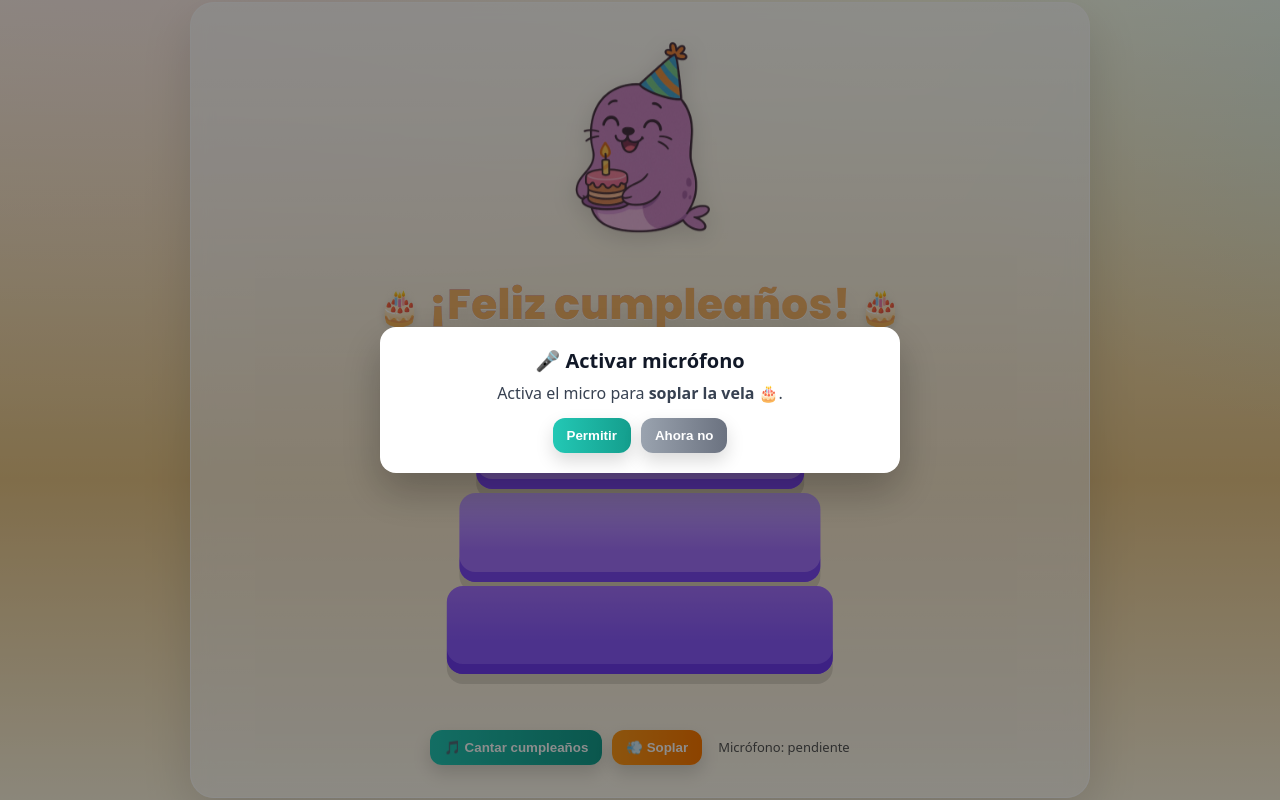
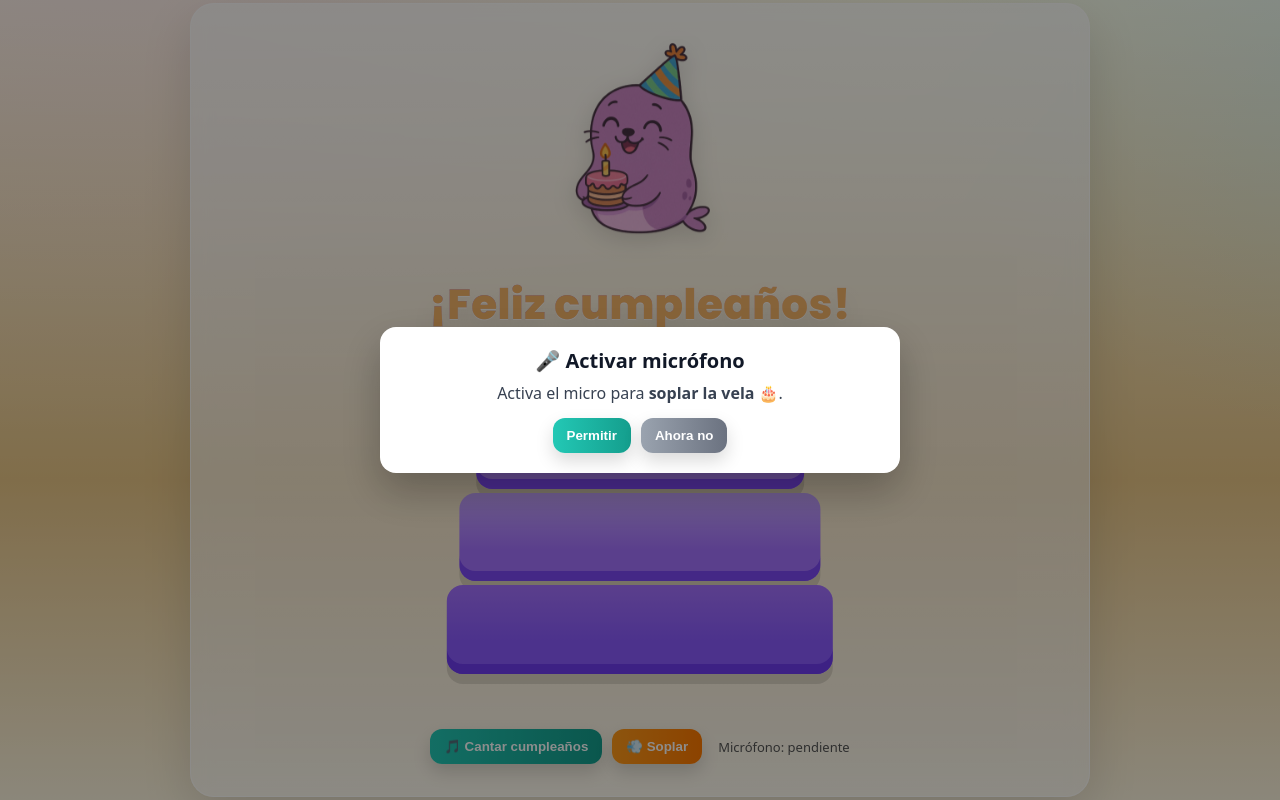
Before and after one commit to calma0209/cumplea-os, a plain HTML site: page index.html in a window 1280 px wide. Drawn offline with Linux system fonts and the light colour scheme.

Commit message:
Remove emoji spans from the title for cleaner markup

```diff
--- a/index.html
+++ b/index.html
@@ -17,9 +17,9 @@
   <div class="ventana">
      <img src="foca_cumple.png" alt="Foca con tarta de cumpleaños" class="foca-img">
     <h1 class="titulo">
-  <span class="emoji" aria-hidden="true">🎂</span>
+  <!-- <span class="emoji" aria-hidden="true">🎂</span> -->
   <span class="texto">¡Feliz cumpleaños!</span>
-  <span class="emoji" aria-hidden="true">🎂</span>
+  <!-- <span class="emoji" aria-hidden="true">🎂</span> -->
 </h1>
 
 
```
